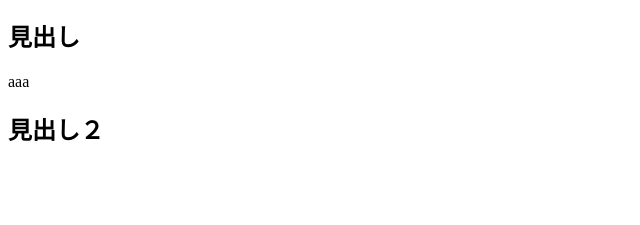
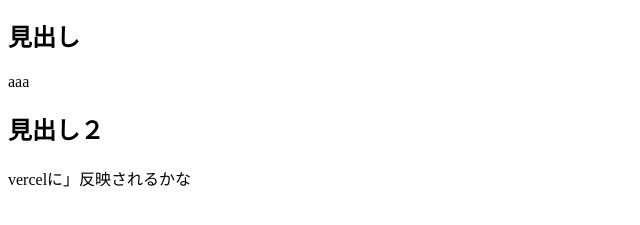
Before and after one commit to demo-100pro/website3, a plain HTML site: page index.html in a window 1280 px wide. Shown: the part 57-282 px from the top of the page, without its empty margins (0-640 px from the left). Drawn offline with Linux system fonts and the light colour scheme.

Commit message:
Update index.html

```diff
--- a/index.html
+++ b/index.html
@@ -5,3 +5,5 @@
 <p>aaa</p>
 
 <h2>見出し２</h2>
+
+<p>vercelに」反映されるかな</p>
```
